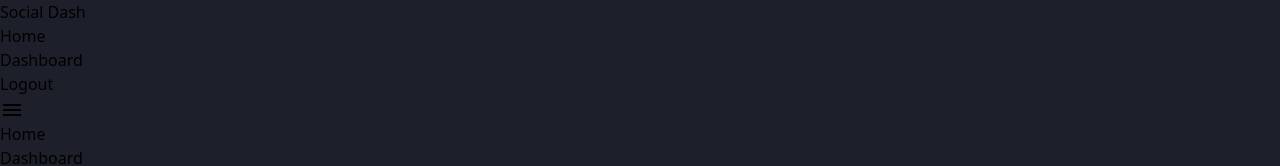
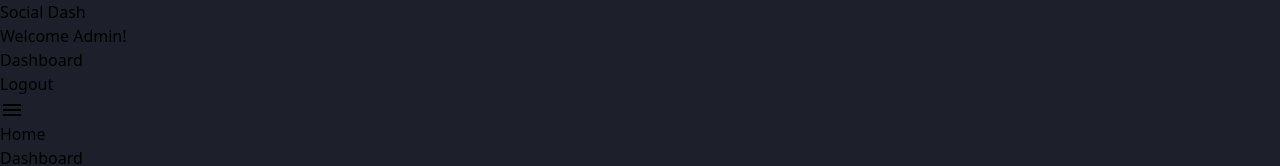
Before and after one commit to Zwill1/admin-social-dashboard, a React (Vite) app: page / in a window 1280 px wide. Both pictures are taken after a click on the button "Login". Shown: the top 166 px of the page. Built offline with nearby package versions, Linux system fonts and the light colour scheme.

Commit message:
updating nav to reflect logged in state

```diff
--- a/src/components/Nav.jsx
+++ b/src/components/Nav.jsx
@@ -8,7 +8,7 @@ import { useAuth } from "../contexts/AuthContext";
 
 const Nav = () => {
   const [nav, setNav] = useState(false);
-  const { logout, isAuthenticated } = useAuth();
+  const { user, logout, isAuthenticated } = useAuth();
   const handleClick = () => setNav(!nav);
 
   const handleClose = () => setNav(!nav);
@@ -29,20 +29,25 @@ const Nav = () => {
           </div>
           <div>
             <ul className="hidden lg:flex pr-4">
+              {/* Changing nav text link based on if the user has logged in. Login if not login is authenticated. Logout if a user is logged in. logout link uses onclick from auth context for logout */}
+              {!isAuthenticated ? (
+                <>
                   <li className="p-4">
                     <Link to="/" className="nav-link">
                       Home
                     </Link>
                   </li>
-              {/* Changing nav text link based on if the user has logged in. Login if not login is authenticated. Logout if a user is logged in. logout link uses onclick from auth context for logout */}
-              {!isAuthenticated ? (
                   <li className="p-4">
                     <Link to="/" className="nav-link">
                       Login
                     </Link>
                   </li>
+                </>
               ) : (
                 <>
+                  <li className="p-4">
+                      Welcome {user.name}!
+                  </li>
                   {/* Adding dashboard to navigation if user goes back to homepage. */}
                   <li className="p-4">
                     <Link to="/dashboard" className="nav-link">
```
Lines whose indentation alone changed are shown as unchanged.
